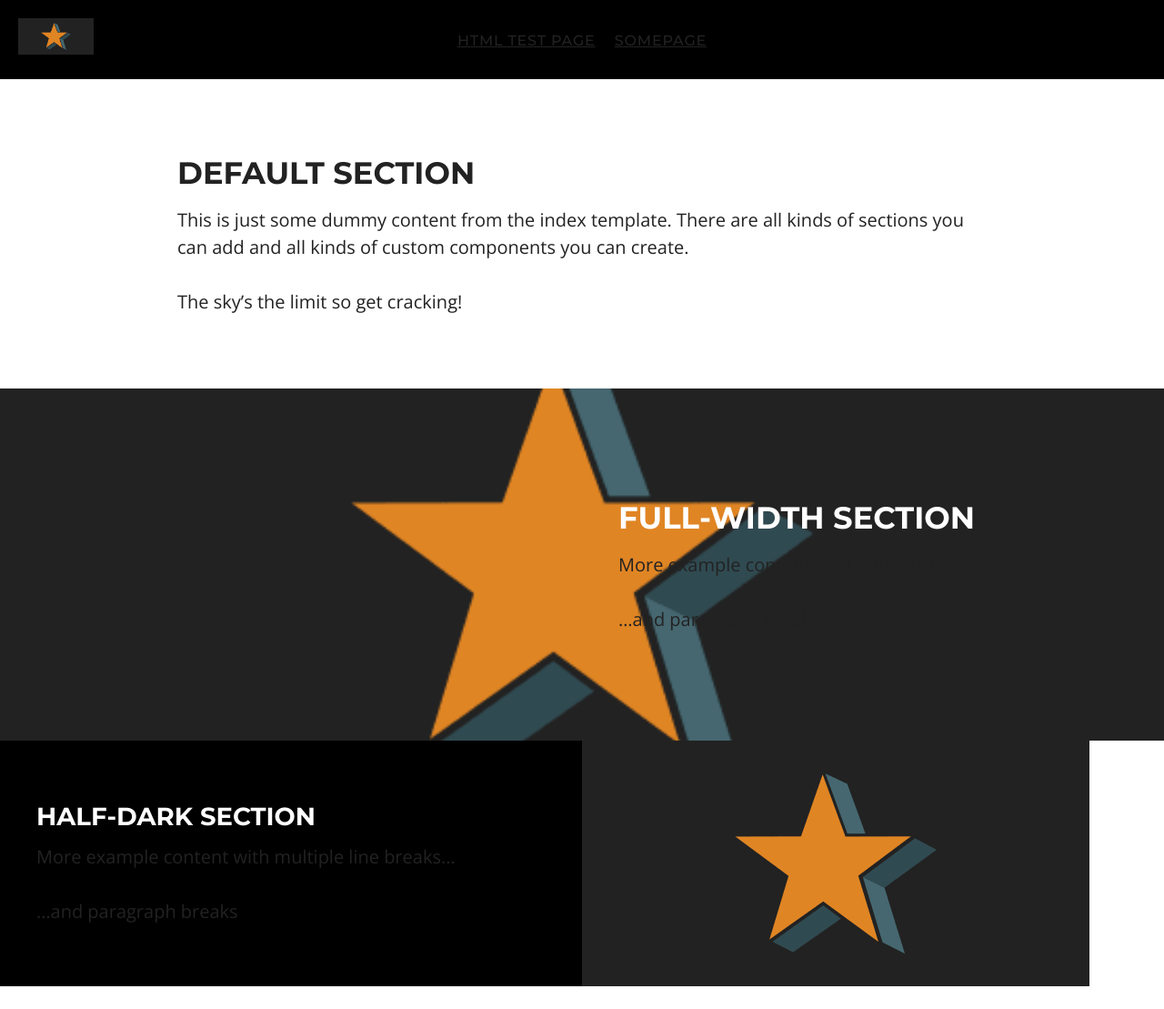
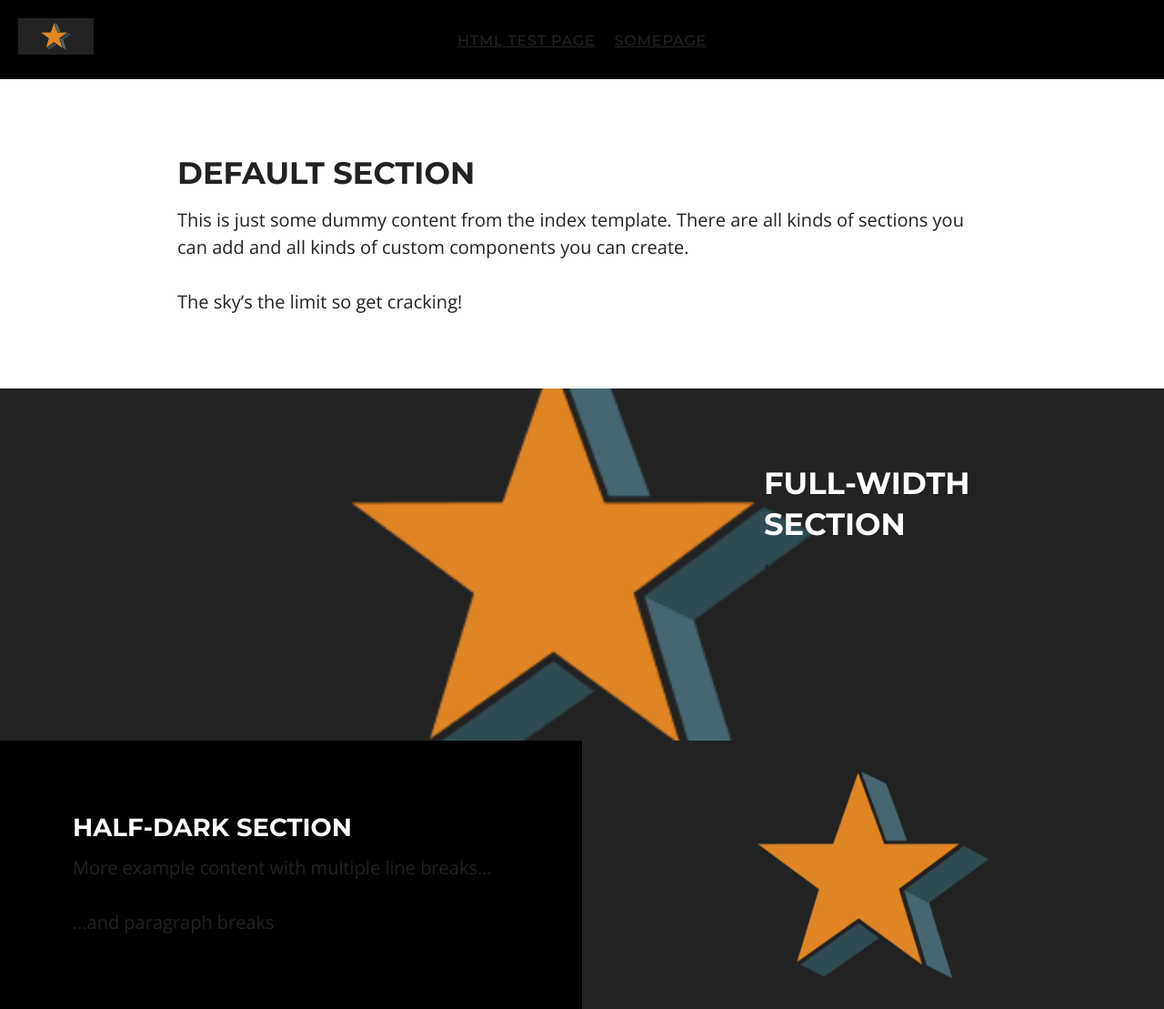
Before and after one commit to jerturowetz/jekyll-gutenberg-html5, a Jekyll site: the page built from src/index.md, in a window 1280 px wide. Shown: the whole page at 91% size. Built offline with Jekyll 4.4.1, drawn with Linux system fonts in a browser that asks for light colours; before the commit the page ends 1084 px from its top, so only the background shows below that.

Commit message:
set up half image to use bg image instead

```diff
--- a/src/_includes/section-half-image.html
+++ b/src/_includes/section-half-image.html
@@ -1,3 +1,10 @@
-<div class="section-half-image">
-    <img class="section-half-image__image" src="{{ section.image | prepend: 'img/' | absolute_url }}">
+<div class="section-half-image" style="
+    background-image: url('{{ section.image | prepend: "img/" | absolute_url }}');
+    background-size: cover;
+    background-repeat: no-repeat;
+    background-position: center center;
+    background-color: black;">
+    <div class="section-half-image__content">
+        <!-- content here I gess -->
+    </div>
 </div>
--- a/src/_sass/base/_main.scss
+++ b/src/_sass/base/_main.scss
@@ -10,7 +10,7 @@
    Base styles: opinionated defaults
    ========================================================================== */
 
-   html {
+html {
     color: #222;
     font-size: 1em;
     line-height: 1.4;
--- a/src/_sass/theme/_sections.scss
+++ b/src/_sass/theme/_sections.scss
@@ -24,11 +24,9 @@
     flex: 2 1 auto;
     display: flex;
     align-items: center;
-  padding: 2rem;
 
     @media ( min-width: $small-devices ) {
         min-height: 43vh;
-    padding: 4rem;
     }
 
     &__content {
@@ -36,6 +34,11 @@
         text-align: left;
         max-width: #{ $max-width - 9 + 'rem'};
         margin: 0;
+        padding: 2rem;
+
+        @media ( min-width: $small-devices ) {
+            padding: 4rem;
+        }
 
         &__title {
             margin-top: 0;
@@ -72,6 +75,10 @@
     &__content {
         padding: 2rem;
 
+        @media ( min-width: $small-devices ) {
+            padding: 4rem;
+        }
+
         &__title {
             text-transform: uppercase;
             color: #fff;
@@ -89,14 +96,19 @@
 .section-half-image {
     width: 100%;
     flex: 1 1 auto;
+    align-self: stretch;
 
     @media (min-width: $small-devices) {
         width: 50%;
     }
 
-  &__image {
-    max-width: 100%;
-    display: block;
+    &__content {
+        padding: 2rem;
+
+        @media ( min-width: $small-devices ) {
+            padding: 4rem;
         }
 
     }
+
+}
```
Also changed, not shown: src/_sass/base/_extras.scss (indentation only), src/_sass/base/_variables.scss (indentation only). Lines whose indentation alone changed are shown as unchanged.
